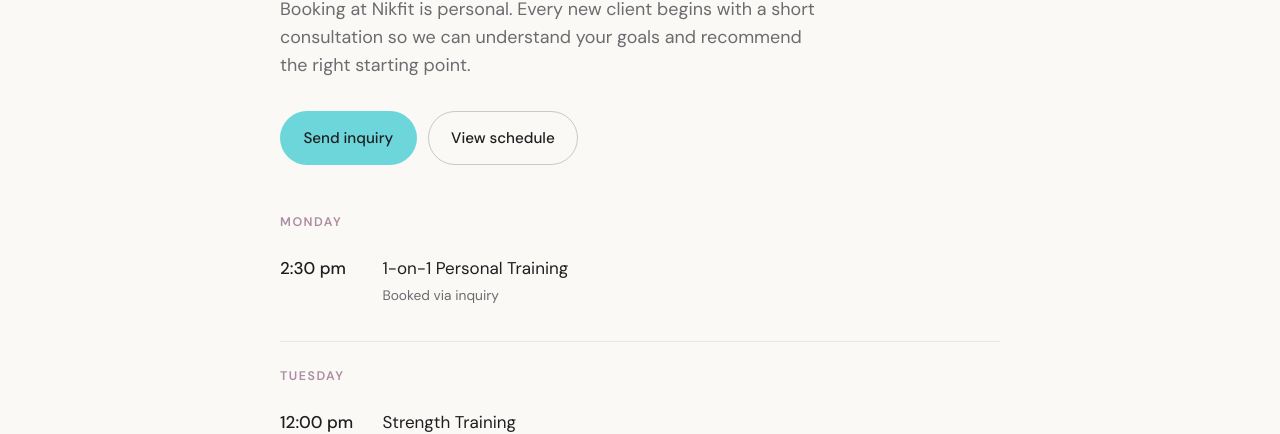
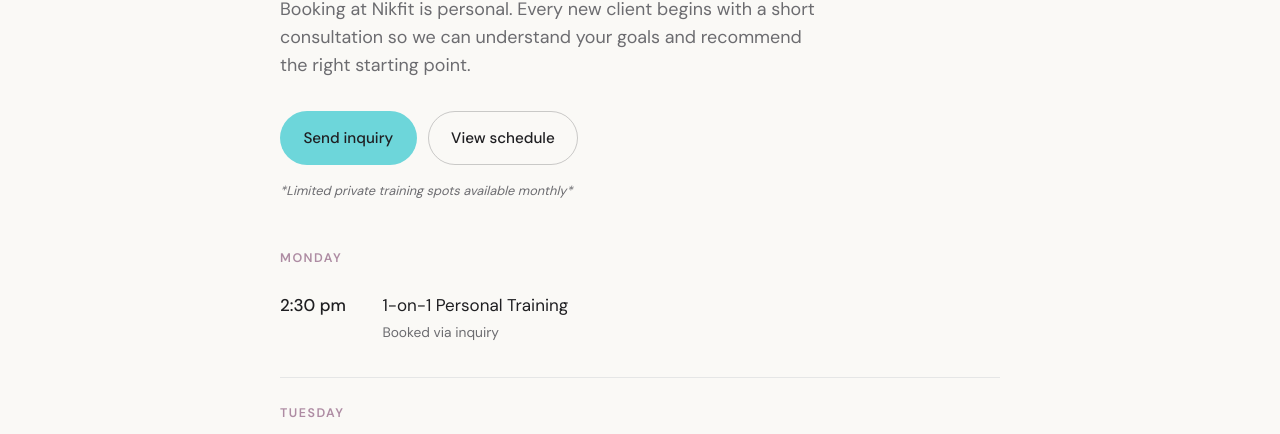
Before and after one commit to mbildner/nikfit-marketing, a website: page site/schedule.html in a window 1280 px wide. Shown: the part 279-713 px from the top of the page. Drawn offline with nearby package versions, Linux system fonts and the light colour scheme; a web font is replaced by a local one.

Commit message:
Add scarcity line under buttons on schedule page

```diff
--- a/site/schedule.html
+++ b/site/schedule.html
@@ -172,6 +172,7 @@
       <a href="inquire.html" class="btn btn-primary">Send inquiry</a>
       <a href="#schedule" class="btn btn-secondary">View schedule</a>
     </div>
+    <p style="font-size: 0.8rem; color: var(--c-muted); margin-top: 1rem; font-style: italic;">*Limited private training spots available monthly*</p>
   </div>
 </section>
 
```
